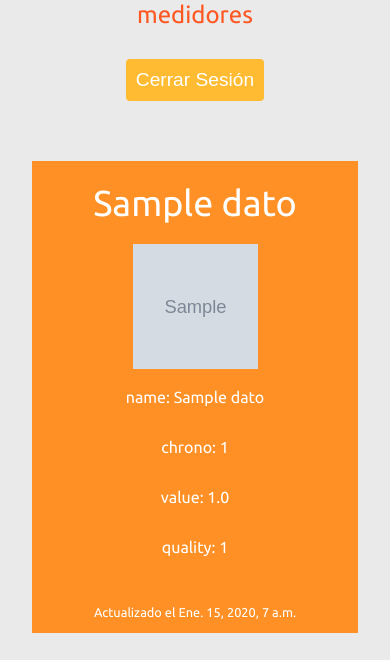
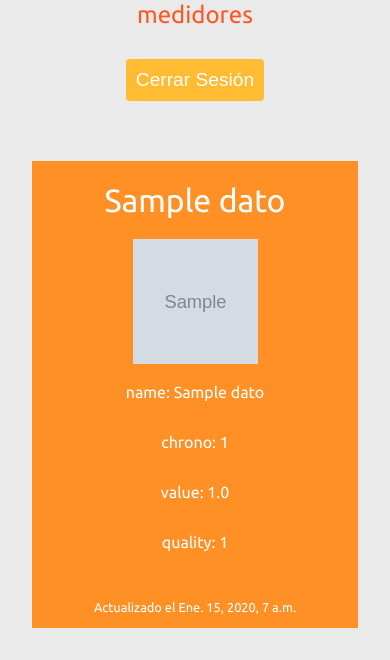
Before and after one commit to ignacio1985/Tecnored-App, a Django app: a page that uses templates/base_layout.html in a window 390 px wide; the page is wider, and only the part inside the window is pictured. Shown: the part 184-844 px from the top of that part. Run offline with Django 3.2, Linux system fonts and the light colour scheme; a user stored in the database is signed in; tables that the repository leaves empty hold one stand-in row (values such as "Sample post"); grey boxes marked "Sample" are stand-in pictures.

Commit message:
commit sitio

```diff
--- a/assets/styles.css
+++ b/assets/styles.css
@@ -190,7 +190,7 @@ nav button{
 }
 
 .detalles-dato .tit{
-    font-size: 26px;
+    font-size: 20px;
 }
 
 @media (max-width:48em){
@@ -200,7 +200,7 @@ nav button{
     }
 
     .detalles-dato .tit{
-        font-size: 18px;
+        font-size: 16px;
     }
 
 }
```
Also changed, not shown: media/muestra_EMbdjkE.png (added).
